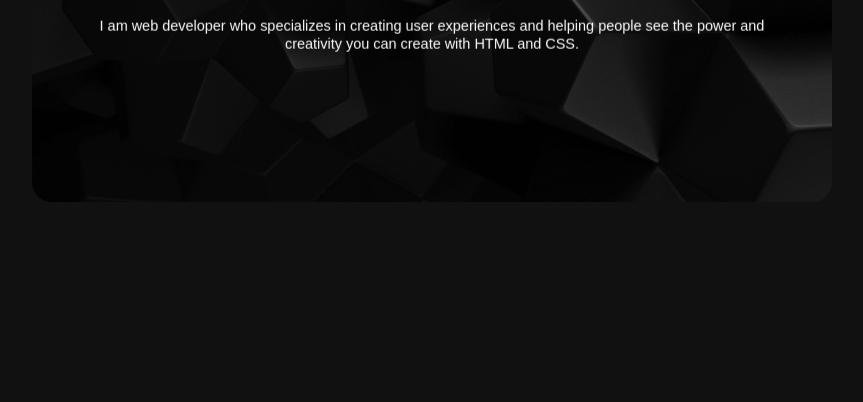
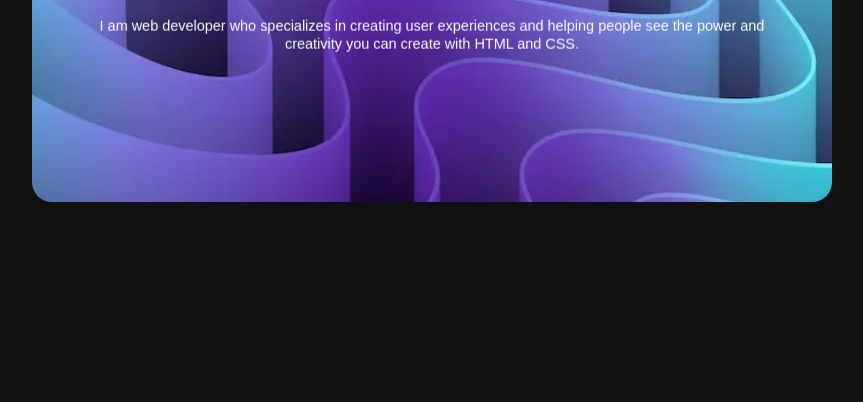
Before and after one commit to AllisonJCCC/web110, a plain HTML site: page digitalcard/digitalcardPhone.html in a window 1280 px wide. Shown: the part 398-800 px from the top of the page, without its empty margins (208-1071 px from the left). Drawn offline with Linux system fonts and the light colour scheme.

Commit message:
Add files via upload

```diff
--- a/digitalcard/card.css
+++ b/digitalcard/card.css
@@ -1,20 +1,19 @@
+/* Allison Hanna Card CSS for my digital card */
 
-/* Allison Hanna 04/19/2026  Digital Mobile/Desktop Card */
-
-* {
+  * {
     margin:0;
     padding:0;
     box-sizing:border-box;
  }
 
   body {
-    min-height: 100vh;  /*  This will fill the browser's height.  Remove the justify-content and align-items css to see the full height. */
+    min-height:100vh;      /*  This will fill the browser's height.  Remove the justify-content and align-items css to see the full height. */
     display: flex;    /* This will organize the information well with flex */
     justify-content: center;  /* This will center the info L and R */
     align-items: center;      /* This will center the info Top and Bottom */
-    background: #111;
+    background-color:#111;
     font-family: Arial, sans-serif;
-    perspective: 1200px;     /* https://www.w3schools.com/cssref/css3_pr_perspective.php   The lower the #, the more 3d effect.  It changes the child of body, not body itself. */
+    perspective:1200px;         /* https://www.w3schools.com/cssref/css3_pr_perspective.php   The lower the #, the more 3d effect.  It changes the child of body, not body itself. */
 
   }
 
@@ -23,14 +22,18 @@
     width: 90vw;             /* This controls the height*/
     max-width: 800px;    /* This controls the width*/
     aspect-ratio: 2 / 1;    /* This controls the height and width on a phone - landscape or portrait*/
-    border-radius: 20px;
+    border-radius:  20px;
     position: relative;       /* This controls the positon of the container in some browsers*/
-    transform-style: preserve-3d;  /* https://www.w3schools.com/cssref/trycss3_transform-style_inuse.htm  This just preserves the 3D effect */
+    transform-style: preserve-3d;     /* https://www.w3schools.com/cssref/trycss3_transform-style_inuse.htm  This just preserves the 3D effect */
     transition: transform 1.5s ease-in-out;  /* https://www.w3schools.com/css/css3_transitions.asp   This determines how long and what kind of transition */
     pointer-events: auto;  /* allow clicks and hovers on desktops and phones */
     cursor: pointer;
-    -webkit-tap-highlight-color: transparent; /* remove link borders--dotted edges on an iOS device */
   }
+    /* hover to flip the card to the back. Uncomment this is you are not using JS. If you are using JS keep this hidden.
+    Only one can be used-- the JS file or this CSS  */
+   /* article.flip-card:hover {
+    transform: rotateY(180deg);
+}   */
 
   /* When the card is flpped, flip back to the front*/
   article.flip-card.flipped {
@@ -39,32 +42,29 @@
 
   .card-side {
     display:flex;  /* responsive sizing*/
-    justify-content: center; /* center the content  L and R*/
-    align-items: center;  /* center the content top and bottom */
+    justify-content:center;  /* center the content  L and R*/
+    align-items:center;  /* center the content top and bottom */
     position: absolute;  /* needed for flip card sides to stack on top of each other */
     inset: 0;  /* stick to the edges and fill the box works with backface visiblity */
     padding: 20px 30px;
-    color: #fff;
-    border-radius: 20px;
-    backface-visibility: hidden;     /* Hide the back of the card   Demo:https://developer.mozilla.org/en-US/docs/Web/CSS/backface-visibility */
+    color:#fff;                    /* Add a font color */
+    border-radius:20px;                    /* Add a border radius */
+    backface-visibility:hidden;    /* Hide the back of the card (ex:hidden)  Demo:https://developer.mozilla.org/en-US/docs/Web/CSS/backface-visibility */
     transform-style: preserve-3d;  /* https://www.w3schools.com/cssref/trycss3_transform-style_inuse.htm  This just preserves the 3D effect */
     }
 
   .front {
     background-size: 100vh; /* Shows more of the image so you fill the space*/
-    background-image: url(frontpicture.jpg);
-    background-position: center;
-    background-size: cover;
-    }
-  /*Might need to add background position, background size here*/
-
+    background-image: url(frontpurple.webp); /* Add your front image here */
+    /*Might need to add background position, background size here*/
+}
   .back {
     background-color: #333;
     transform: rotateY(180deg); /* This keeps the image on the back of the card.  Remove it to see the difference.*/
     padding-top: 10px;
-    background-image: url(backpicture.jpg);
-    background-position: center;
-    background-size: cover;
+    background-image: url(backnature.webp); /* Add your back picture here */
+    background-position:center;  /*Centers the picture in the box */
+    background-size:cover;   /*Fill the box with the picture */
     }
 
   .content {
@@ -76,23 +76,24 @@
   .content h2 {
     margin-bottom: 20px;
     font-size: 2rem;
-    border-bottom: 4px solid #15358f;
+    border-bottom:3px dotted #197167;  /* Add a border */
     padding-bottom: 10px;
     display: inline-block;
   }
 
   .content p{
-    font-size:1rem;
+   font-size: 1em; /*Add a font size */
   }
 
+  /* The email me button */
   .back a {
     display: inline-block;
     margin-top: 30px;
     padding: 14px 34px;
-    border: 2.5px solid #15389f;
-    border-radius: 50px;
-    color: #56b4c9;
-    background: black;
+    border:2px solid #000;   /* Add a border */
+    border-radius:20px; /* Add a border radius */
+    color: #000;/* Add a font color */
+    background-color:#197167; /* Add a background color for your button -- use transparent if you want the button see through;*/
     text-decoration: none;
     font-weight: bold;
     font-size: 1.2rem;
@@ -100,5 +101,7 @@
   }
 
   .back a:hover {
-    background:#ca9c66;
-    color:#000; }
+    background-color:#000;
+    color:#197167;
+  /* Add a background color and text color*/
+   }
```
Also changed, not shown: digitalcard/digitalcardstart.html (+10 -6 lines).
